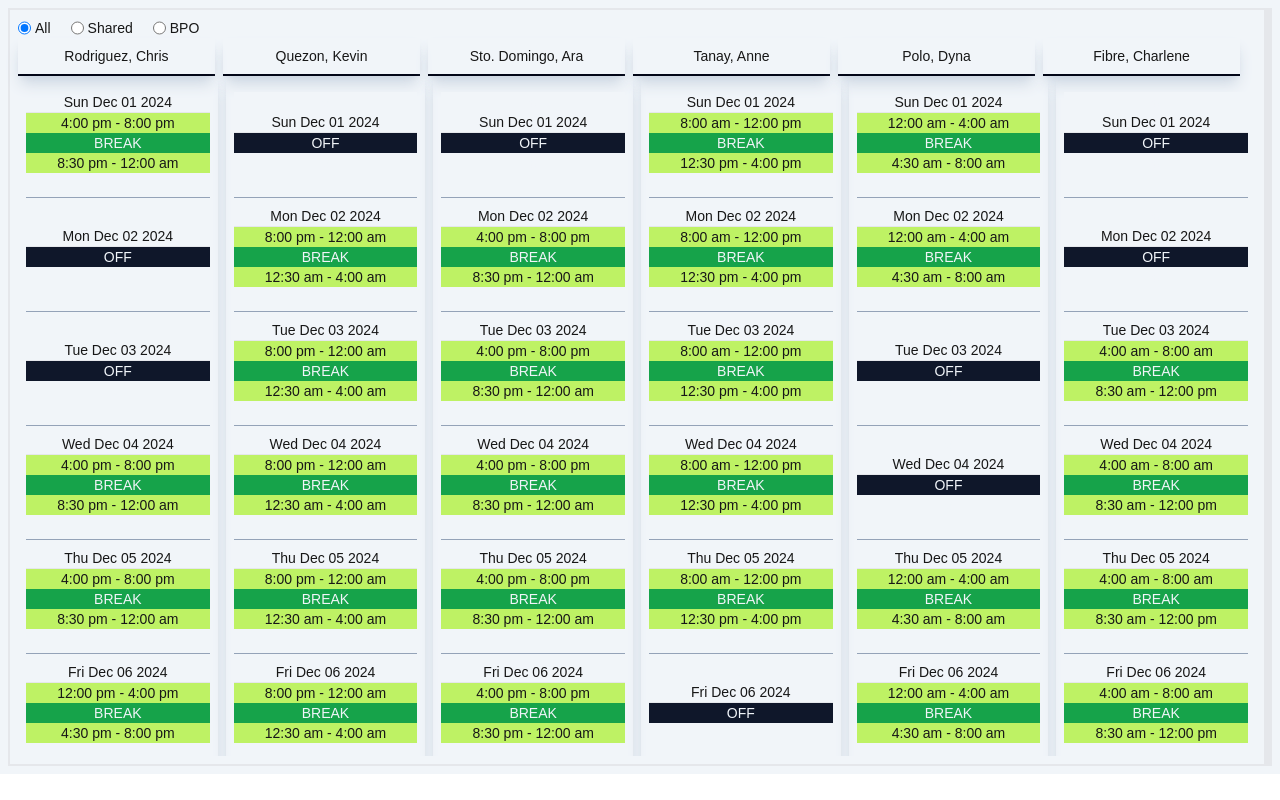
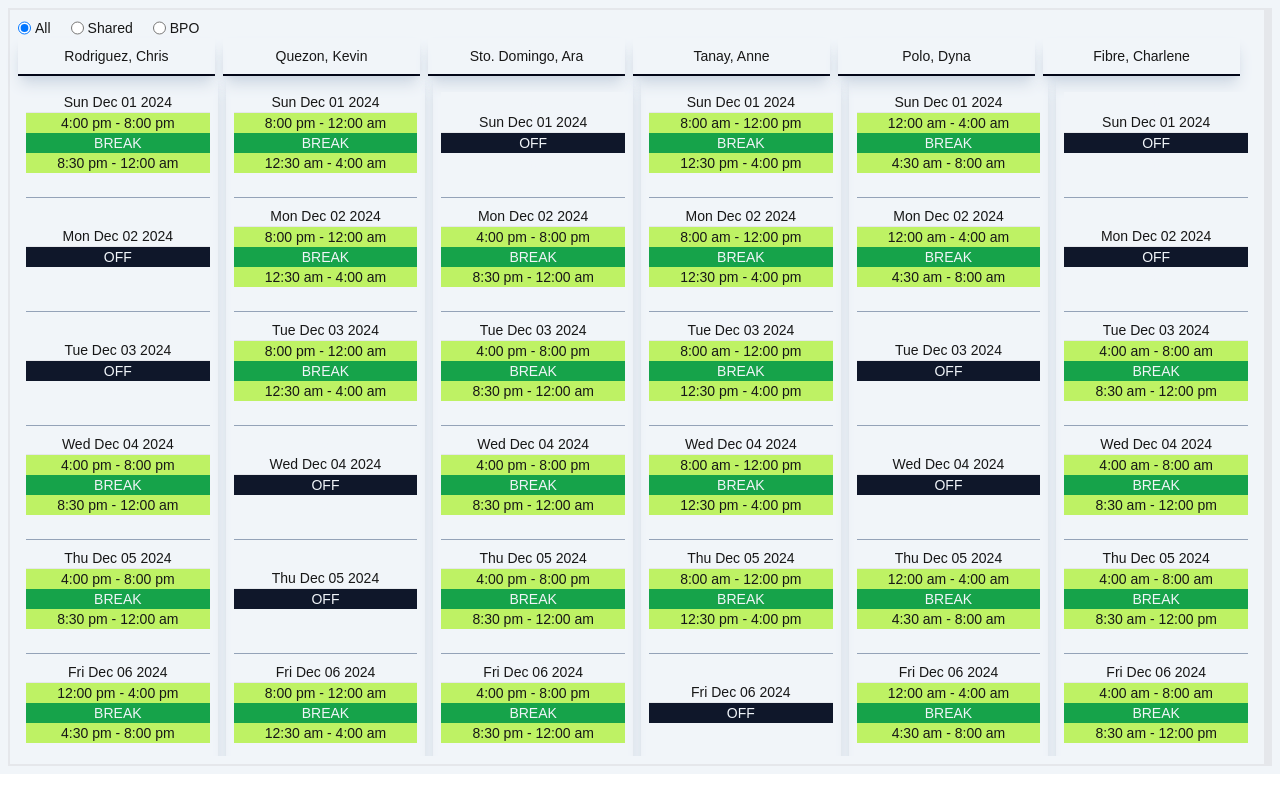
Before and after one commit to H4ppyC0der/helpsquad, a Next.js app: page / in a window 1280 px wide. Built offline with nearby package versions, Linux system fonts and the light colour scheme.

Commit message:
Corrected the day offs on data.js

```diff
--- a/data/data.js
+++ b/data/data.js
@@ -24,16 +24,16 @@ export const usersData = [
         lastName: "Quezon",
         lob: "bpo",
         client: "demant",
-        dayOff: ["Saturday", "Sunday"],
+        dayOff: ["Wednesday", "Thursday"],
         schedule: [
             {
                 Monday: ["8:00 pm - 12:00 am", "12:30 am - 4:00 am"],
                 Tuesday: ["8:00 pm - 12:00 am", "12:30 am - 4:00 am"],
-                Wednesday: ["8:00 pm - 12:00 am", "12:30 am - 4:00 am"],
-                Thursday: ["8:00 pm - 12:00 am", "12:30 am - 4:00 am"],
+                Wednesday: "off",
+                Thursday: "off",
                 Friday: ["8:00 pm - 12:00 am", "12:30 am - 4:00 am"],
-                Saturday: "off",
-                Sunday: "off",
+                Saturday: ["8:00 pm - 12:00 am", "12:30 am - 4:00 am"],
+                Sunday: ["8:00 pm - 12:00 am", "12:30 am - 4:00 am"],
             },
         ],
     },
```
